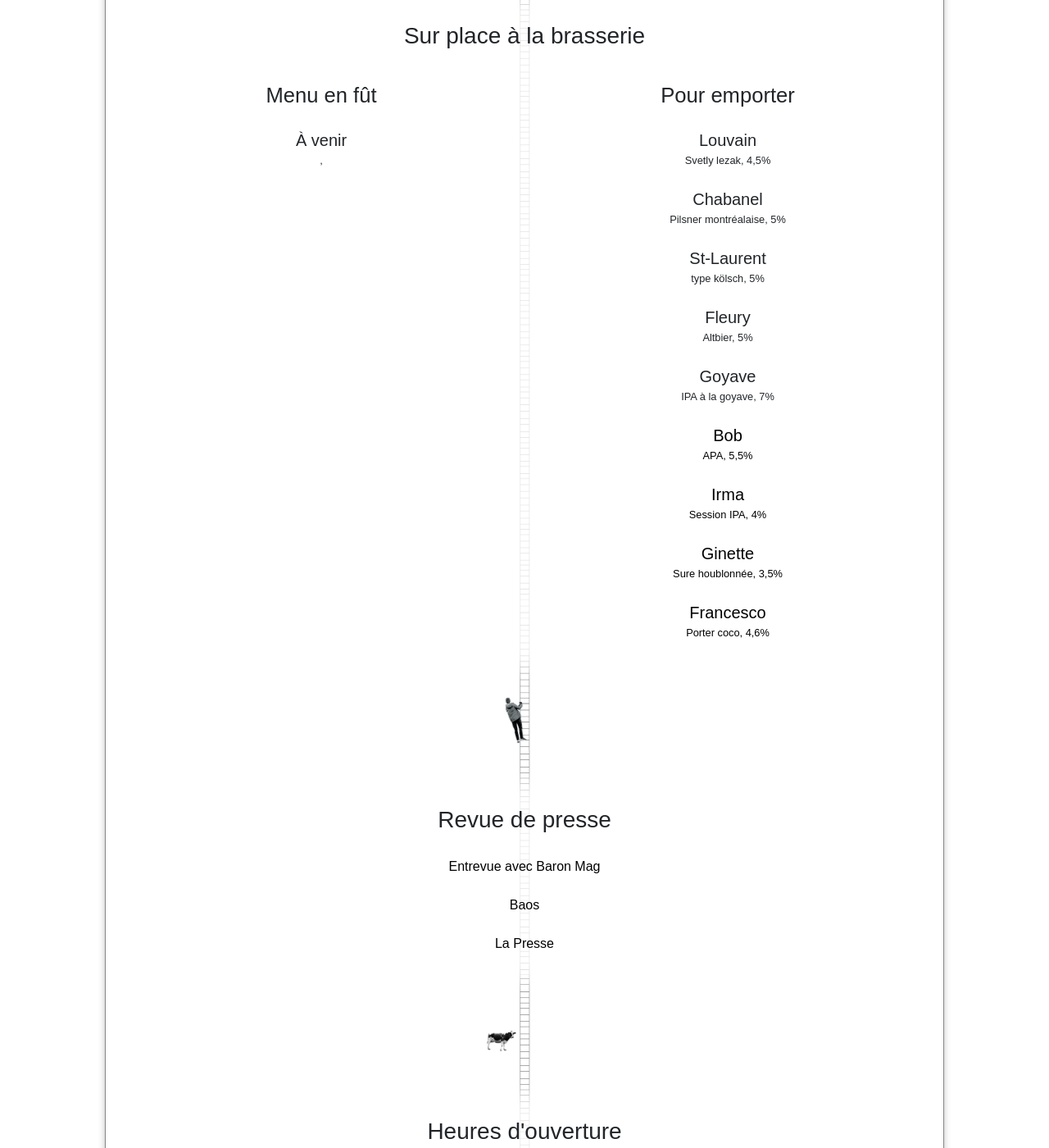
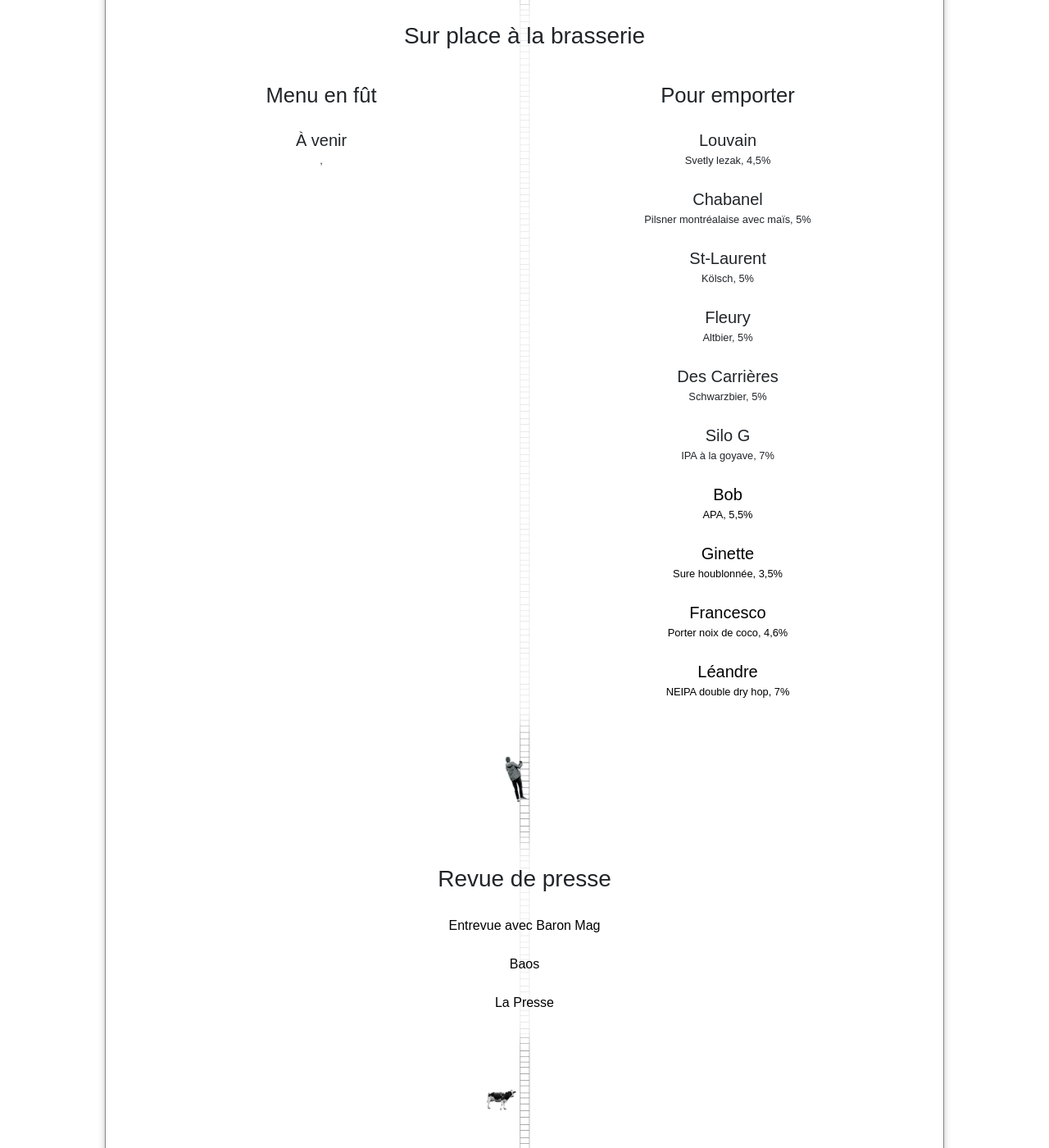
Before and after one commit to bieresilo/silo, a Jekyll site: the page built from index.html, in a window 1280 px wide and 1400 px high, scrolled down 2475 px. Shown: the whole window at 82% size. Built offline with Jekyll 4.4.1, drawn with Linux system fonts in a browser that asks for light colours; nearby versions of some CDN libraries; some web fonts are replaced.

Commit message:
Update takeout.yml

```diff
--- a/_data/takeout.yml
+++ b/_data/takeout.yml
@@ -3,18 +3,22 @@
   abv: 4,5%
   id: 0
 - name: Chabanel
-  type: Pilsner montréalaise
+  type: Pilsner montréalaise avec maïs
   abv: 5%
   id: 1
 - name: St-Laurent
-  type: type kölsch
+  type: Kölsch
   abv: 5%
   id: 2
 - name: Fleury
   type: Altbier
   abv: 5%
   id: 3
-- name: Goyave
+- name: Des Carrières
+  type: Schwarzbier
+  abv: 5%
+  id: 3
+- name: Silo G
   type: IPA à la goyave
   abv: 7%
   id: 4
@@ -22,15 +26,15 @@
   type: APA
   abv: 5,5%
   link: https://birra.ca
-- name: Irma
-  type: Session IPA
-  abv: 4%
-  link: https://birra.ca
 - name: Ginette
   type: Sure houblonnée
   abv: 3,5%
   link: https://birra.ca
 - name: Francesco
-  type: Porter coco
+  type: Porter noix de coco
   abv: 4,6%
   link: https://birra.ca
+- name: Léandre
+  type: NEIPA double dry hop
+  abv: 7%
+  link: https://birra.ca
```
